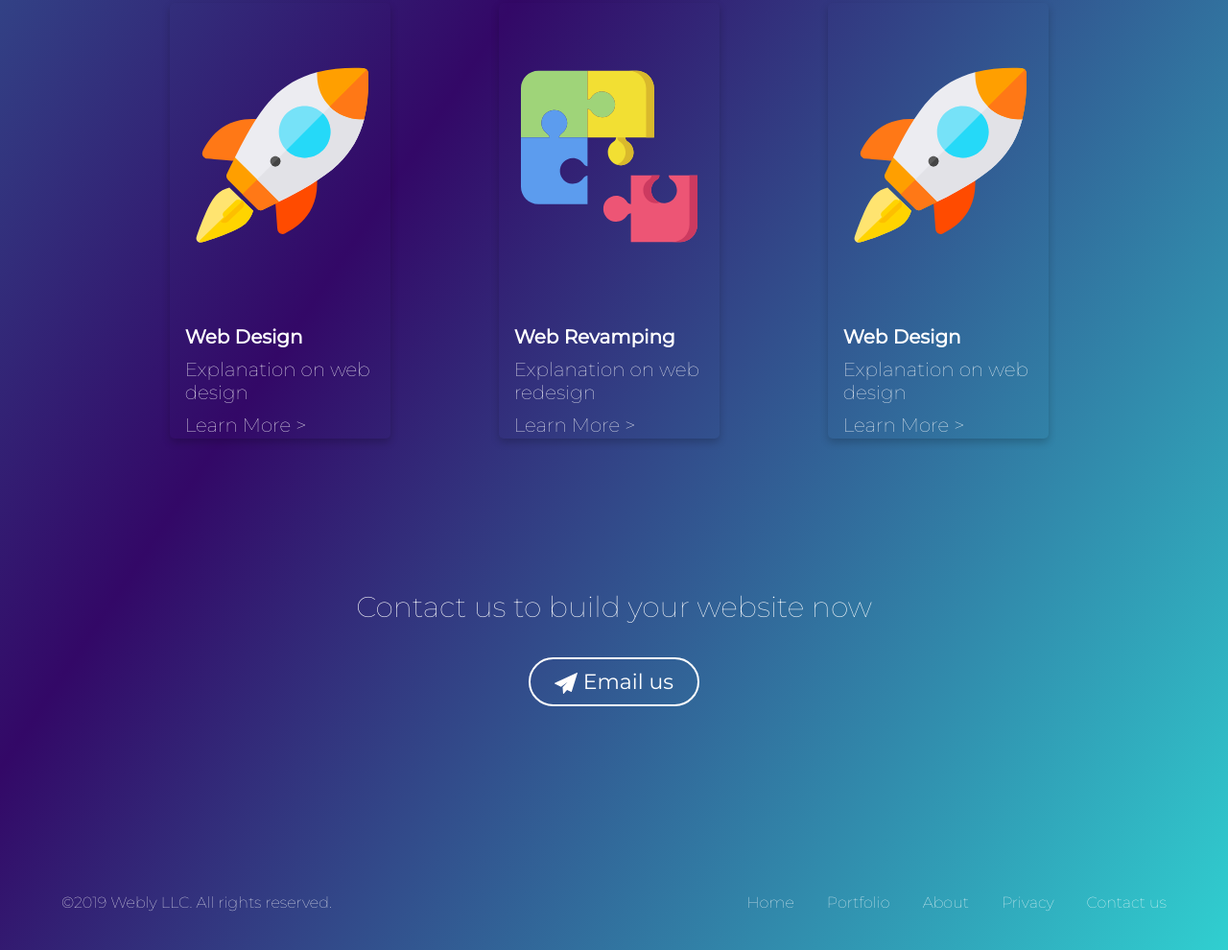
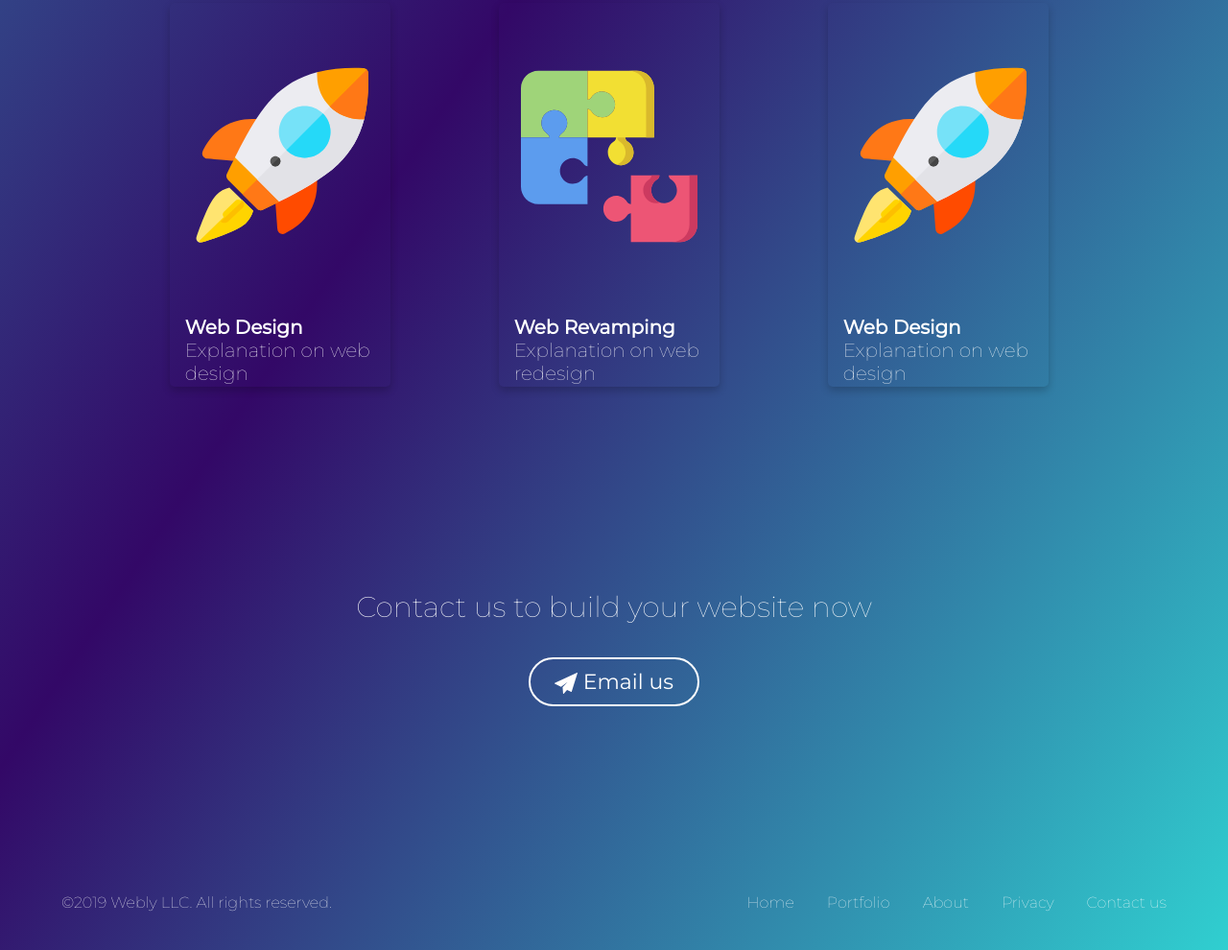
Before and after one commit to cherucole/Startup-Landing-Page, a plain HTML site: page index.html in a window 1280 px wide. Shown: the part 1976-2966 px from the top of the page at 96% size. Drawn offline with Linux system fonts and the light colour scheme.

Commit message:
services looks good on web

```diff
--- a/css/styles.css
+++ b/css/styles.css
@@ -276,7 +276,7 @@ h4 {
     font-weight: 100;
     text-align: left;
     font-size: 20px;
-    margin-top: 10px;
+    /* margin-top: 10px; */
 }
 
 .card img {
--- a/index.html
+++ b/index.html
@@ -66,7 +66,7 @@
             <div class="container">
                 <h4><b>Web Design</b></h4>
                 <p>Explanation on web design</p>
-                <h4>Learn More ></h4>
+                <!-- <h4>Learn More ></h4> -->
 
             </div>
         </div>
@@ -76,7 +76,7 @@
             <div class="container">
                 <h4><b>Web Revamping</b></h4>
                 <p>Explanation on web redesign</p>
-                <h4>Learn More ></h4>
+                <!-- <h4>Learn More ></h4> -->
 
             </div>
         </div>
@@ -85,7 +85,7 @@
             <div class="container">
                 <h4><b>Web Design</b></h4>
                 <p>Explanation on web design</p>
-                <h4>Learn More ></h4>
+                <!-- <h4>Learn More ></h4> -->
 
             </div>
         </div>
```
